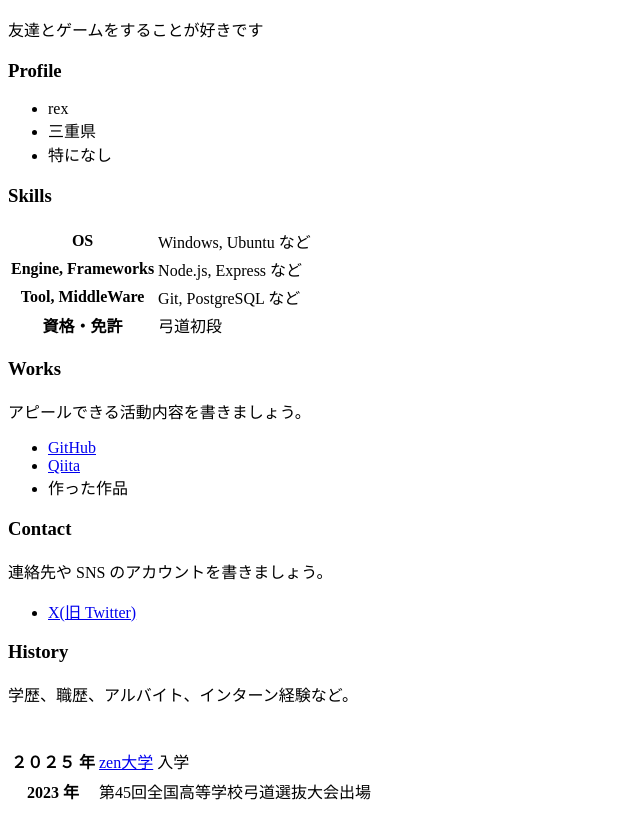
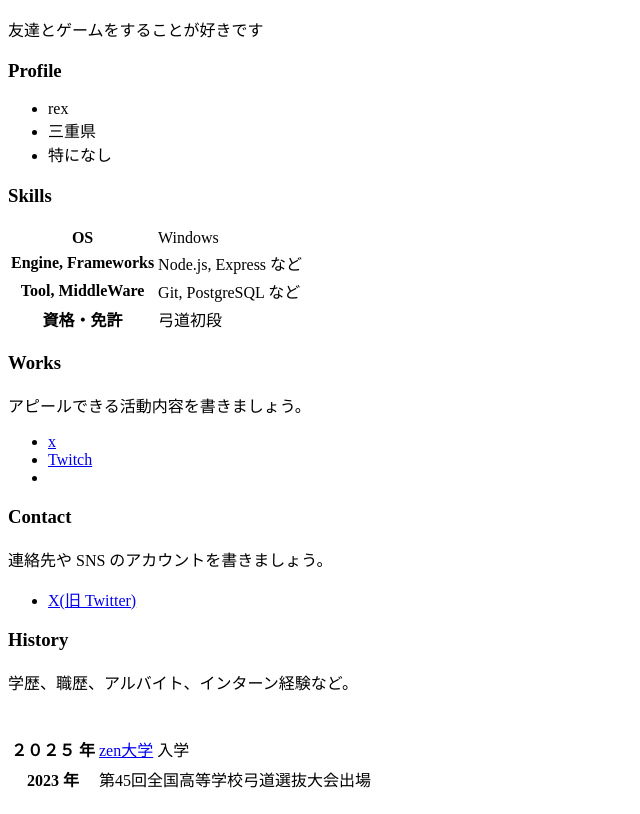
Before and after one commit to rexx815/rexx815.github.io, a plain HTML site: page index.html in a window 1280 px wide. Shown: the part 110-924 px from the top of the page, without its empty margins (0-640 px from the left). Drawn offline with Linux system fonts and the light colour scheme.

Commit message:
Update index.html

```diff
--- a/index.html
+++ b/index.html
@@ -25,7 +25,7 @@
     <table>
       <tr>
         <th>OS</th>
-        <td>Windows, Ubuntu など</td>
+        <td>Windows</td>
       </tr>
       <tr>
         <th>Engine, Frameworks</th>
@@ -44,11 +44,11 @@
     <h3>Works</h3>
     <p>アピールできる活動内容を書きましょう。</p>
     <ul>
-      <li><a href="https://x.com/kigu_235">GitHub</a></li>
-      <li><a href="https://www.twitch.tv/rex_dao">Qiita</a></li>
+      <li><a href="https://x.com/kigu_235">x</a></li>
+      <li><a href="https://www.twitch.tv/rex_dao">Twitch</a></li>
 
       <li>
-        作った作品
+
         <ul>
 
         </ul>
```
